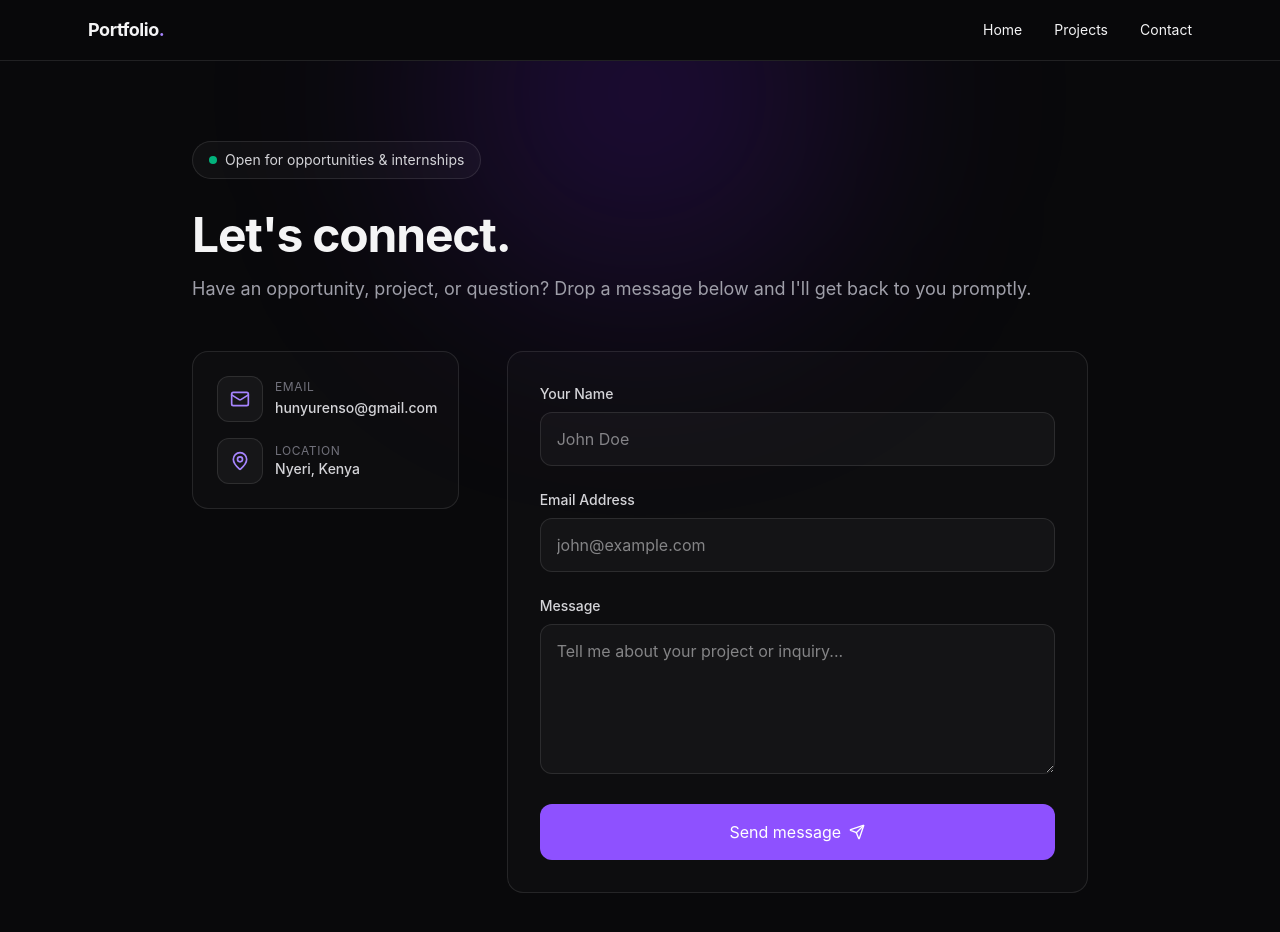
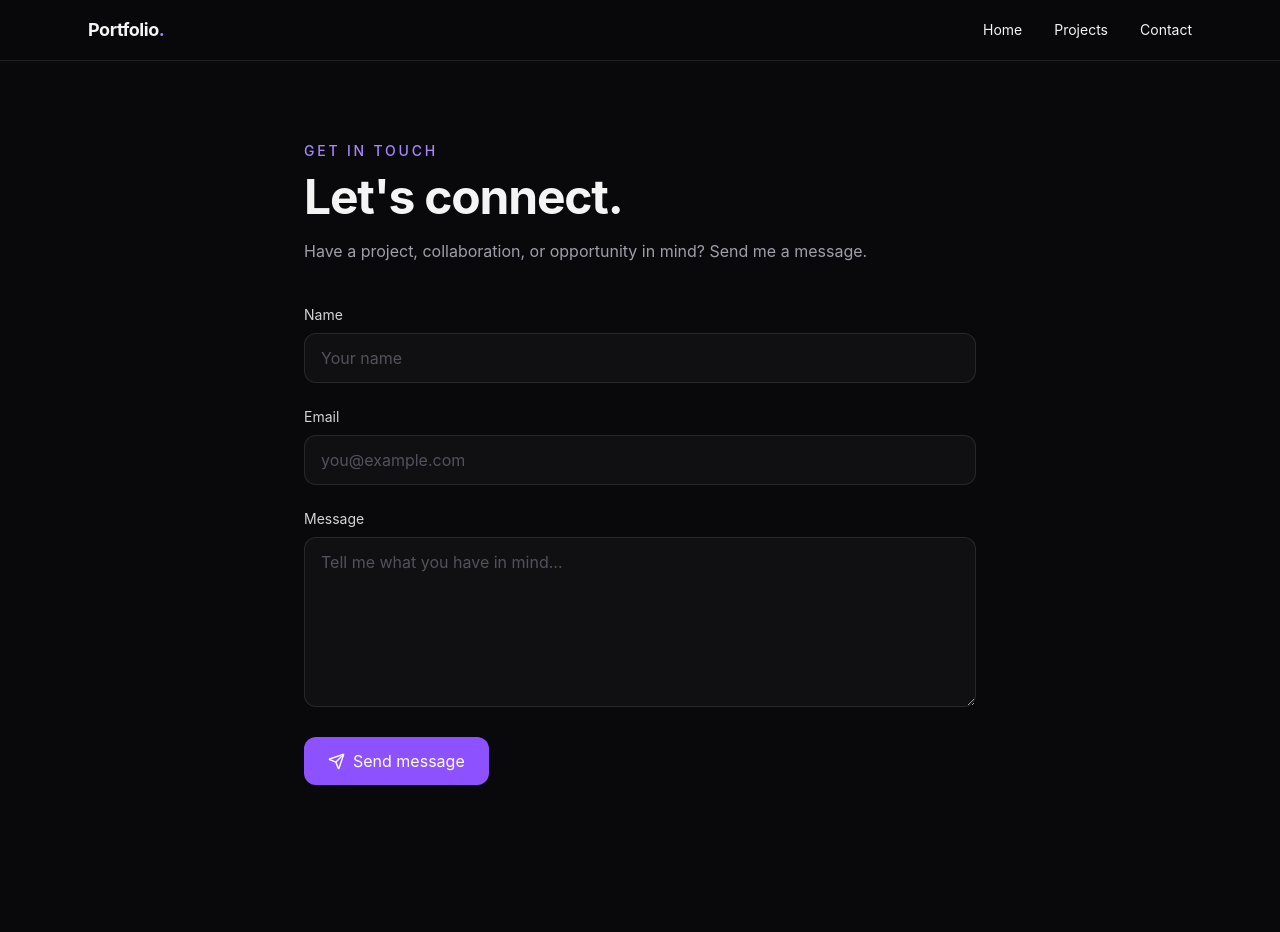
Before and after one commit to Rensis-Likert/Portfolio, a React (Vite) app in the folder client/: page /contact in a window 1280 px wide. Shown: the top 932 px of the page. After the commit the page ends 865 px from the top, so only its background shows below. Built offline with nearby package versions, Linux system fonts and the light colour scheme.

Commit message:
Connect the React Contact Form

```diff
--- a/client/src/pages/Contact.jsx
+++ b/client/src/pages/Contact.jsx
@@ -1,121 +1,119 @@
 import { useState } from 'react'
-import { Send, CheckCircle2, Mail, MapPin } from 'lucide-react'
+import { Send } from 'lucide-react'
 
-export default function Contact() {
-  const [form, setForm] = useState({
+const initialForm = {
   name: '',
   email: '',
   message: '',
-  })
-  const [isSubmitting, setIsSubmitting] = useState(false)
-  const [submitted, setSubmitted] = useState(false)
+}
+
+export default function Contact() {
+  const [form, setForm] = useState(initialForm)
+  const [status, setStatus] = useState('')
+  const [error, setError] = useState('')
+  const [submitting, setSubmitting] = useState(false)
 
   function handleChange(event) {
     const { name, value } = event.target
+
     setForm((previous) => ({
       ...previous,
       [name]: value,
     }))
   }
 
-  function handleSubmit(event) {
+  async function handleSubmit(event) {
     event.preventDefault()
-    setIsSubmitting(true)
 
-    // Simulate backend submission (Ready for your Express API)
-    setTimeout(() => {
-      setIsSubmitting(false)
-      setSubmitted(true)
-      console.log('Contact form submitted:', form)
-    }, 1000)
+    setSubmitting(true)
+    setStatus('')
+    setError('')
+
+    try {
+      const response = await fetch(
+        'http://localhost:5000/api/contact',
+        {
+          method: 'POST',
+          headers: {
+            'Content-Type': 'application/json',
+          },
+          body: JSON.stringify(form),
+        }
+      )
+
+      const result = await response.json()
+
+      if (!response.ok) {
+        throw new Error(
+          result.error || 'Unable to send your message.'
+        )
       }
 
+      setStatus(result.message)
+      setForm(initialForm)
+    } catch (err) {
+      setError(
+        err.message ||
+        'Could not reach the server. Please try again.'
+      )
+    } finally {
+      setSubmitting(false)
+    }
+  }
+
+  const inputClass =
+    'w-full rounded-xl border border-white/10 bg-white/[0.03] px-4 py-3 text-zinc-100 outline-none transition placeholder:text-zinc-600 focus:border-violet-400'
+
   return (
-    <main className="relative isolate min-h-[calc(100vh-65px)] overflow-hidden bg-zinc-950 px-6 py-20 text-zinc-100">
-      {/* Decorative background glow */}
-      <div
-        aria-hidden="true"
-        className="pointer-events-none absolute -top-40 left-1/2 -z-10 h-96 w-96 -translate-x-1/2 rounded-full bg-violet-600/20 blur-[120px]"
-      />
-
-      <div className="mx-auto max-w-4xl">
-        <div className="mb-8 flex w-fit items-center gap-2 rounded-full border border-white/10 bg-white/[0.03] px-4 py-2 text-sm text-zinc-300">
-          <span className="h-2 w-2 rounded-full bg-emerald-400 animate-pulse" />
-          Open for opportunities & internships
-        </div>
-
-        <h1 className="text-4xl font-bold tracking-tight sm:text-5xl">Let's connect.</h1>
-        <p className="mt-4 text-base text-zinc-400 sm:text-lg">
-          Have an opportunity, project, or question? Drop a message below and I'll get back to you promptly.
+    <main className="min-h-screen bg-zinc-950 px-6 py-20 text-zinc-100">
+      <div className="mx-auto max-w-2xl">
+        <p className="text-sm font-medium uppercase tracking-[0.2em] text-violet-400">
+          Get in touch
         </p>
 
-        <div className="mt-12 grid gap-12 lg:grid-cols-3">
-          {/* Contact Details Sidebar */}
-          <div className="space-y-6 lg:col-span-1">
-            <div className="rounded-2xl border border-white/10 bg-white/[0.02] p-6 space-y-4">
-              <div className="flex items-center gap-3 text-zinc-300">
-                <div className="rounded-xl border border-white/10 bg-white/[0.04] p-3 text-violet-400">
-                  <Mail size={20} />
-                </div>
+        <h1 className="mt-3 text-4xl font-bold tracking-tight sm:text-5xl">
+          Let's connect.
+        </h1>
+
+        <p className="mt-4 leading-7 text-zinc-400">
+          Have a project, collaboration, or opportunity in mind?
+          Send me a message.
+        </p>
+
+        <form
+          onSubmit={handleSubmit}
+          className="mt-10 space-y-6"
+        >
           <div>
-                  <p className="text-xs text-zinc-500 uppercase tracking-wider">Email</p>
-                  <a href="mailto:hunyurenso@gmail.com" className="text-sm font-medium hover:text-violet-400 transition">
-                    hunyurenso@gmail.com
-                  </a>
-                </div>
-              </div>
+            <label
+              htmlFor="name"
+              className="mb-2 block text-sm text-zinc-300"
+            >
+              Name
+            </label>
 
-              <div className="flex items-center gap-3 text-zinc-300">
-                <div className="rounded-xl border border-white/10 bg-white/[0.04] p-3 text-violet-400">
-                  <MapPin size={20} />
-                </div>
-                <div>
-                  <p className="text-xs text-zinc-500 uppercase tracking-wider">Location</p>
-                  <p className="text-sm font-medium">Nyeri, Kenya</p>
-                </div>
-              </div>
-            </div>
-          </div>
-
-          {/* Form Container */}
-          <div className="lg:col-span-2">
-            {submitted ? (
-              <div className="flex flex-col items-center justify-center rounded-2xl border border-emerald-500/20 bg-emerald-500/[0.02] p-12 text-center">
-                <CheckCircle2 size={48} className="text-emerald-400 mb-4" />
-                <h3 className="text-xl font-semibold text-white">Message sent successfully!</h3>
-                <p className="mt-2 text-zinc-400">Thank you for reaching out. I'll respond as soon as possible.</p>
-                <button
-                  onClick={() => {
-                    setSubmitted(false)
-                    setForm({ name: '', email: '', message: '' })
-                  }}
-                  className="mt-6 rounded-xl border border-white/10 px-5 py-2.5 text-sm font-medium hover:bg-white/5 transition"
-                >
-                  Send another message
-                </button>
-              </div>
-            ) : (
-              <form onSubmit={handleSubmit} className="space-y-6 rounded-2xl border border-white/10 bg-white/[0.02] p-8">
-                <div>
-                  <label htmlFor="name" className="mb-2 block text-sm font-medium text-zinc-300">
-                    Your Name
-                  </label>
             <input
               id="name"
               name="name"
               value={form.name}
               onChange={handleChange}
               required
+              minLength={1}
               maxLength={100}
-                    placeholder="John Doe"
-                    className="w-full rounded-xl border border-white/10 bg-white/[0.03] px-4 py-3.5 text-zinc-100 outline-none transition focus:border-violet-400 focus:ring-2 focus:ring-violet-400/20"
+              autoComplete="name"
+              className={inputClass}
+              placeholder="Your name"
             />
           </div>
 
           <div>
-                  <label htmlFor="email" className="mb-2 block text-sm font-medium text-zinc-300">
-                    Email Address
+            <label
+              htmlFor="email"
+              className="mb-2 block text-sm text-zinc-300"
+            >
+              Email
             </label>
+
             <input
               id="email"
               name="email"
@@ -124,45 +122,55 @@ export default function Contact() {
               onChange={handleChange}
               required
               maxLength={254}
-                    placeholder="john@example.com"
-                    className="w-full rounded-xl border border-white/10 bg-white/[0.03] px-4 py-3.5 text-zinc-100 outline-none transition focus:border-violet-400 focus:ring-2 focus:ring-violet-400/20"
+              autoComplete="email"
+              className={inputClass}
+              placeholder="you@example.com"
             />
           </div>
 
           <div>
-                  <label htmlFor="message" className="mb-2 block text-sm font-medium text-zinc-300">
+            <label
+              htmlFor="message"
+              className="mb-2 block text-sm text-zinc-300"
+            >
               Message
             </label>
+
             <textarea
               id="message"
               name="message"
               value={form.message}
               onChange={handleChange}
               required
+              minLength={1}
               maxLength={5000}
-                    rows={5}
-                    placeholder="Tell me about your project or inquiry..."
-                    className="w-full resize-y rounded-xl border border-white/10 bg-white/[0.03] px-4 py-3.5 text-zinc-100 outline-none transition focus:border-violet-400 focus:ring-2 focus:ring-violet-400/20"
+              rows={6}
+              className={`${inputClass} resize-y`}
+              placeholder="Tell me what you have in mind..."
             />
           </div>
 
+          {status && (
+            <p role="status" className="text-sm text-emerald-400">
+              {status}
+            </p>
+          )}
+
+          {error && (
+            <p role="alert" className="text-sm text-red-400">
+              {error}
+            </p>
+          )}
+
           <button
             type="submit"
-                  disabled={isSubmitting}
-                  className="inline-flex w-full items-center justify-center gap-2 rounded-xl bg-violet-500 px-6 py-4 font-medium text-white transition hover:bg-violet-400 disabled:opacity-50"
+            disabled={submitting}
+            className="inline-flex items-center gap-2 rounded-xl bg-violet-500 px-6 py-3 font-medium text-white transition hover:bg-violet-400 disabled:cursor-not-allowed disabled:opacity-60"
           >
-                  {isSubmitting ? (
-                    'Sending message...'
-                  ) : (
-                    <>
-                      Send message <Send size={16} />
-                    </>
-                  )}
+            <Send size={17} />
+            {submitting ? 'Sending...' : 'Send message'}
           </button>
         </form>
-            )}
-          </div>
-        </div>
       </div>
     </main>
   )
```
Lines whose indentation alone changed are shown as unchanged.
